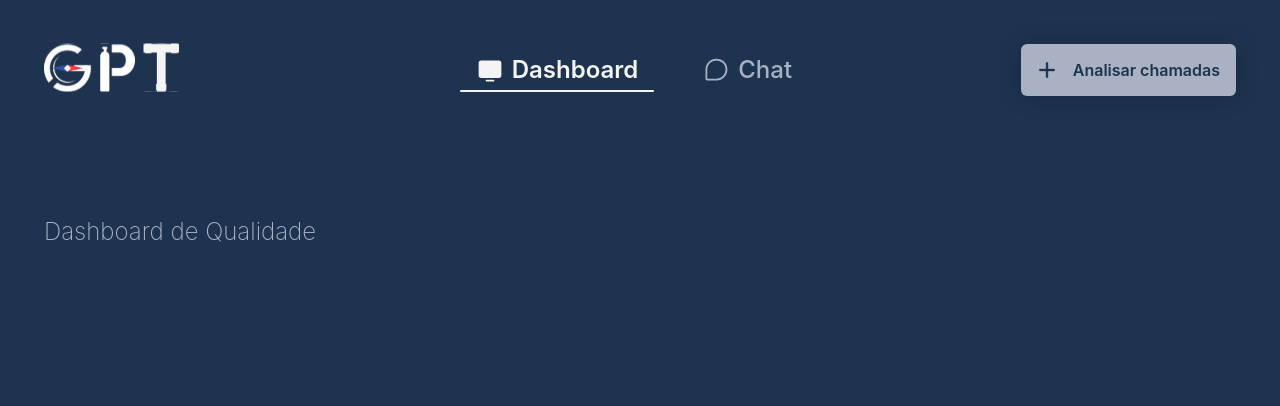
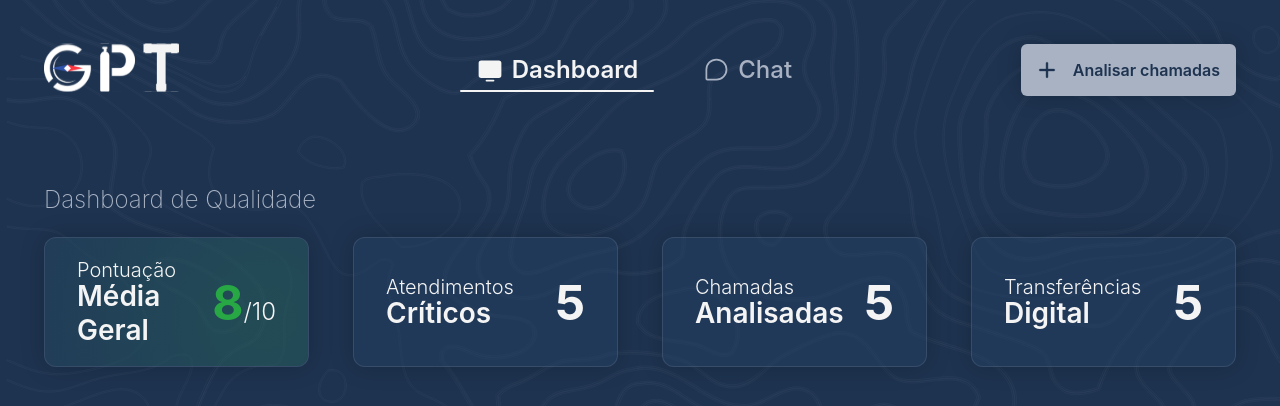
Before and after one commit to balb-0/Com.Sigo, a React (Vite) app in the folder src/frontend/: page / in a window 1280 px wide. Shown: the top 406 px of the page. Built offline with nearby package versions, Linux system fonts and the light colour scheme; no server answers.

Commit message:
feat: elaborar kpi card e lógica de cores

```diff
--- a/src/frontend/src/App.css
+++ b/src/frontend/src/App.css
@@ -15,5 +15,5 @@
     object-fit: cover; /* object-cover */
     top: 0;
     left: 0;
-    z-index: -1; /* Para ficar atrás do conteúdo */
+    opacity: 0.3;
 }
--- a/src/frontend/src/App.tsx
+++ b/src/frontend/src/App.tsx
@@ -2,7 +2,7 @@
 import './App.css'
 import { useState } from 'react'
 import ChatPage from './pages/ChatPage/ChatPage'
-import Dashboard from './pages/Dashboard/Dashboard'
+import {Dashboard} from './pages/Dashboard/Dashboard'
 import backgroundImage from './assets/images/background.svg'
 
 function App() {
--- a/src/frontend/src/components/KPICard/KPICard.css
+++ b/src/frontend/src/components/KPICard/KPICard.css
@@ -1,18 +1,42 @@
 .kpi-card {
-    background-color: var(--color-branco);
-    border-radius: 0.5rem; /* rounded-lg */
-    box-shadow: 0 4px 6px -1px rgb(0 0 0 / 0.1), 0 2px 4px -2px rgb(0 0 0 / 0.1); /* shadow-md */
-    padding: 1rem; /* p-4 */
+    height: 5rem;
+    max-height: 5rem;
+    display: flex;
+    flex: 1;
+    justify-content: space-between;
+    align-items: center;
+    color: var(--color-branco);
+    background-color: rgba(var(--color-azul-claro-rgb), 0.5);
+    border-radius: 0.75rem;
+    box-shadow: var(--shadow-customizada);
+    border: 1px solid var(--color-borda);
+    padding: 1.5rem 2rem;
+    overflow: hidden;
 }
 
-.kpi-title {
-    font-size: 1.125rem; /* text-lg */
-    font-weight: 600; /* font-semibold */
-    color: var(--color-azul-escuro);
-    margin: 0 0 0.5rem 0;
+#kpi-title {
+    font-size: 1.25rem;
+    font-weight: 300;
+    color: var(--color-branco);
+    display: flex;
+    flex-direction: column;
 }
 
-.kpi-description {
-    color: var(--color-cinza);
+#kpi-subtitle {
+    margin: 0;
+    font-size: 1.75rem;
+    font-weight: 600;
+    margin-top: -0.20rem;
+}
+
+.kpi-value {
+    font-size: 3rem;
+    font-weight: 700;
     margin: 0;
 }
+
+#subvalue {
+    font-size: 1.5rem;
+    font-weight: 300;
+    color: var(--color-branco);
+}
--- a/src/frontend/src/components/KPICard/KPICard.tsx
+++ b/src/frontend/src/components/KPICard/KPICard.tsx
@@ -1,15 +1,28 @@
 import './KpiCard.css';
-
 interface KpiCardProps {
     title: string;
-    description: string;
+    subtitle: string;
+    value: string;
+    id?: string;
+    valueId?: string;
+    valueStyle?: React.CSSProperties;
+    style?: React.CSSProperties;
+    showSubvalue?: boolean;
 }
 
-export default function KpiCard({ title, description }: KpiCardProps) {
+export default function KpiCard({ title, subtitle, value, id, valueId, valueStyle, style, showSubvalue }: KpiCardProps) {
     return (
-        <div className="kpi-card">
-            <h2 className="kpi-title">{title}</h2>
-            <p className="kpi-description">{description}</p>
+        <div id={id} className="kpi-card" style={style}>
+            <h2 id="kpi-title">
+                {title}
+                <span id='kpi-subtitle'>
+                    {subtitle}
+                </span>
+            </h2>
+            <p id={valueId} className="kpi-value" style={valueStyle}>
+                {value}
+                {showSubvalue && <span id="subvalue">/10</span>}
+            </p>
         </div>
     );
 }
--- a/src/frontend/src/index.css
+++ b/src/frontend/src/index.css
@@ -8,7 +8,7 @@
   --color-branco: #F4F4F4;
   --color-azul-escuro: #1E3350;
   --color-azul-claro: #254062;
-  --color-azul-claro-opacidade: #25406299;
+  --color-azul-claro-rgb: 37, 64, 98;
   --color-vermelho: #FF353F;
   --color-verde: #28A745;
   --color-amarelo: #FFC107;
--- a/src/frontend/src/pages/Dashboard/Dashboard.css
+++ b/src/frontend/src/pages/Dashboard/Dashboard.css
@@ -5,7 +5,7 @@
 }
 
 .main-content {
-    margin-top: 5rem; /* mt-20 */
+    margin-top: 3rem; /* mt-20 */
 }
 
 .title-section {
@@ -18,3 +18,30 @@
     font-weight: 200; /* font-extralight */
     margin: 0;
 }
+
+#kpi-cards {
+    display: flex;
+    gap: 2.75rem;
+    margin-top: 1.5rem; /* mt-6 */
+}
+#overall-score {
+    position: relative;
+    z-index: 0;
+}
+
+#overall-score::before {
+    content: "";
+    position: absolute;
+    width: 569px;
+    height: 569px;
+    right: -242px;
+    bottom: -237px;
+    background: radial-gradient(50% 50% at 50% 50%, var(--kpi-radial-color) 10%, rgba(0, 0, 0, 0.00) 100%);
+    border-radius: 100%;
+    opacity: 0.16;
+    z-index: -1;
+}
+
+#overall-score-value {
+    color: var(--color-amarelo);
+}
--- a/src/frontend/src/pages/Dashboard/Dashboard.tsx
+++ b/src/frontend/src/pages/Dashboard/Dashboard.tsx
@@ -1,18 +1,56 @@
+import './Dashboard.css';
 import Header from "../../components/Header/Header";
-import './Dashboard.css';
+import KpiCard from '../../components/KPICard/KPICard';
 
 interface DashboardProps {
     currentPage?: string;
     onNavigate?: (page: string) => void;
 }
 
-export default function Dashboard({ currentPage, onNavigate }: DashboardProps) {
+export function Dashboard({ currentPage, onNavigate }: DashboardProps) {
+
+    function getScoreColor(score: number) {
+        if (score < 4) return 'var(--color-vermelho)';
+        if (score < 7) return 'var(--color-amarelo)';
+        return 'var(--color-verde)';
+    }
+
+    const overallScore = 8;
+    const scoreColor = getScoreColor(overallScore);
+
     return (
         <div className="dashboard-container">
             <Header currentPage={currentPage} onNavigate={onNavigate} />
             <main className="main-content">
                 <div className="title-section">
                     <h1 className="page-title">Dashboard de Qualidade</h1>
+                    <div id="kpi-cards">
+                        <KpiCard
+                            showSubvalue={true}
+                            id="overall-score"
+                            valueId="overall-score-value"
+                            title="Pontuação"
+                            subtitle="Média Geral"
+                            value={overallScore.toString()}
+                            valueStyle={{ color: scoreColor }}
+                            style={{ "--kpi-radial-color": scoreColor } as React.CSSProperties}
+                        />
+                        <KpiCard
+                            title="Atendimentos"
+                            subtitle="Críticos"
+                            value="5"
+                        />
+                        <KpiCard
+                            title="Chamadas"
+                            subtitle="Analisadas"
+                            value="5"
+                        />
+                        <KpiCard
+                            title="Transferências"
+                            subtitle="Digital"
+                            value="5"
+                        />
+                    </div>
                 </div>
             </main>
         </div>
```
Also changed, not shown: src/frontend/src/assets/images/background.svg.
